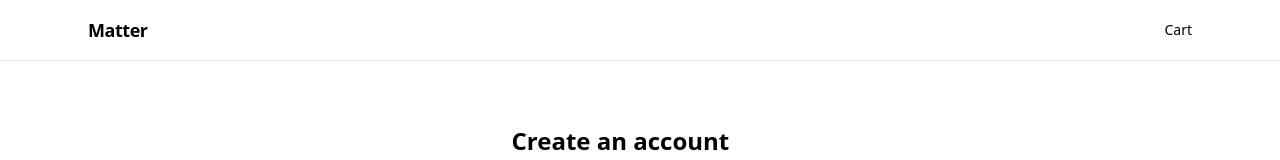
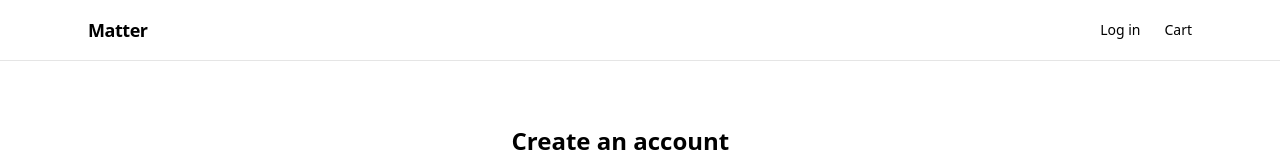
Before and after one commit to muhammadalee586/Matter, a Next.js app: page /signup in a window 1280 px wide. Shown: the top 160 px of the page. Built offline with nearby package versions, Linux system fonts and the light colour scheme; no server answers.

Commit message:
Add NextAuth: signup, login, session-aware Navbar with logout

```diff
--- a/app/layout.js
+++ b/app/layout.js
@@ -2,6 +2,7 @@ import { Geist, Geist_Mono } from "next/font/google";
 import "./globals.css";
 import { CartProvider } from "@/context/CartContext";
 import Navbar from "@/components/layout/Navbar";
+import SessionWrapper from "@/components/layout/SessionWrapper";
 
 const geistSans = Geist({
   variable: "--font-geist-sans",
@@ -25,10 +26,13 @@ export default function RootLayout({ children }) {
       className={`${geistSans.variable} ${geistMono.variable} h-full antialiased`}
     >
       <body className="min-h-full flex flex-col">
-        <CartProvider>
-          <Navbar />
-          {children}
-        </CartProvider>
+        <SessionWrapper>
+          <CartProvider>
+            <Navbar />
+            {children}
+          </CartProvider>
+        </SessionWrapper>
+
       </body>
     </html>
   );
--- a/components/layout/Navbar.js
+++ b/components/layout/Navbar.js
@@ -2,9 +2,11 @@
 
 import Link from "next/link";
 import { useCart } from "@/context/CartContext";
+import { useSession, signOut } from "next-auth/react";
 
 export default function Navbar() {
     const { cartCount } = useCart();
+    const { data: session, status } = useSession();
 
     return (
         <header className="border-b border-neutral-200">
@@ -12,9 +14,30 @@ export default function Navbar() {
                 <Link href="/" className="text-lg font-semibold tracking-tight">
                     Matter
                 </Link>
-                <Link href="/cart" className="text-sm font-medium">
-                    Cart {cartCount > 0 && `(${cartCount})`}
-                </Link>
+
+                <div className="flex items-center gap-6">
+                    {status === "loading" ? null : session ? (
+                        <>
+                            <span className="text-sm text-neutral-500">
+                                Hi, {session.user.name}
+                            </span>
+                            <button
+                                onClick={() => signOut({ callbackUrl: "/" })}
+                                className="text-sm font-medium"
+                            >
+                                Log out
+                            </button>
+                        </>
+                    ) : (
+                        <Link href="/login" className="text-sm font-medium">
+                            Log in
+                        </Link>
+                    )}
+
+                    <Link href="/cart" className="text-sm font-medium">
+                        Cart {cartCount > 0 && `(${cartCount})`}
+                    </Link>
+                </div>
             </nav>
         </header>
     );
--- /dev/null
+++ b/components/layout/SessionWrapper.js
@@ -0,0 +1,7 @@
+"use client";
+
+import { SessionProvider } from "next-auth/react";
+
+export default function SessionWrapper({ children }) {
+    return <SessionProvider>{children}</SessionProvider>;
+}
```
